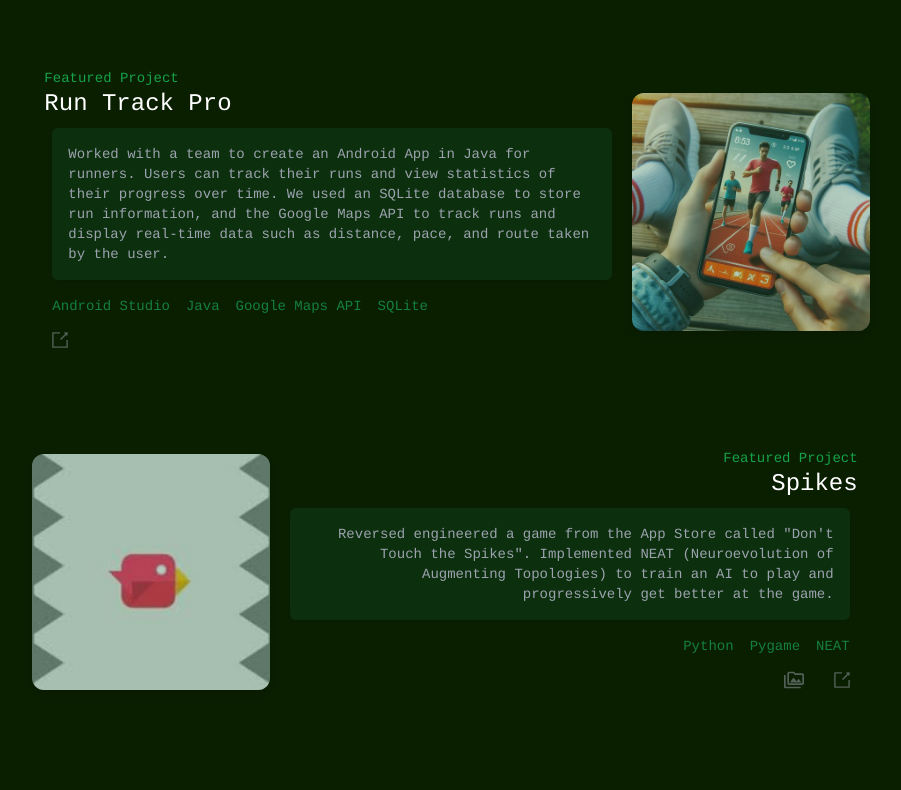
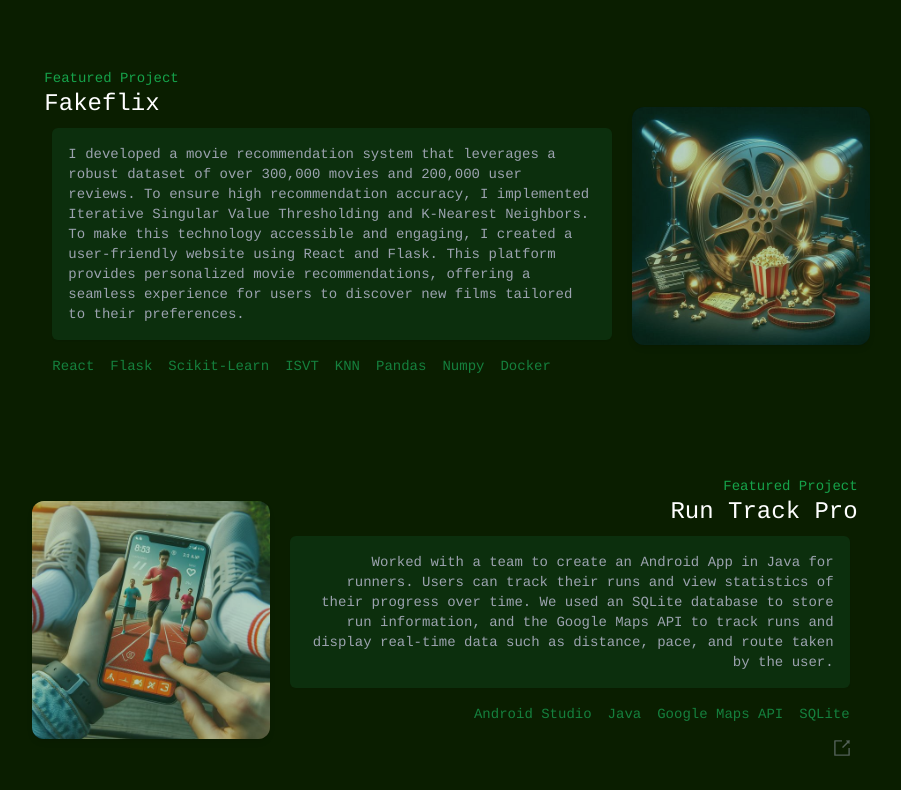
Before and after one commit to JaimeZepeda08/portfolio-website, a Next.js app: page /projects in a window 1280 px wide. Shown: the part 1060-1850 px from the top of the page, without its empty margins (189-1090 px from the left). Built offline with nearby package versions, Linux system fonts and the light colour scheme.

Commit message:
added movie project

```diff
--- a/src/app/projects/page.tsx
+++ b/src/app/projects/page.tsx
@@ -160,6 +160,24 @@ export default function Home() {
       filters: ["SD", "WD", "java", "react"],
     },
     {
+      title: "Fakeflix",
+      description:
+        "I developed a movie recommendation system that leverages a robust dataset of over 300,000 movies and 200,000 user reviews. To ensure high recommendation accuracy, I implemented Iterative Singular Value Thresholding and K-Nearest Neighbors. To make this technology accessible and engaging, I created a user-friendly website using React and Flask. This platform provides personalized movie recommendations, offering a seamless experience for users to discover new films tailored to their preferences.",
+      skills: [
+        "React",
+        "Flask",
+        "Scikit-Learn",
+        "ISVT",
+        "KNN",
+        "Pandas",
+        "Numpy",
+        "Docker",
+      ],
+      url: "",
+      image: "fakeflix.jpeg",
+      filters: ["SD", "WD", "ML", "python", "react"],
+    },
+    {
       title: "Run Track Pro",
       description:
         "Worked with a team to create an Android App in Java for runners. Users can track their runs and view statistics of their progress over time. We used an SQLite database to store run information, and the Google Maps API to track runs and display real-time data such as distance, pace, and route taken by the user.",
@@ -301,11 +319,13 @@ export default function Home() {
 
         <div className="mt-5">
           {WorkExperience.map((work, index) => (
-            <Reveal width="w-full" horizontal={true} delay={0.2 + 0.1 * index}>
-              <div
-                key={index}
-                className="flex flex-col items-center justify-center"
-              >
+            <Reveal
+              key={index}
+              width="w-full"
+              horizontal={true}
+              delay={0.2 + 0.1 * index}
+            >
+              <div className="flex flex-col items-center justify-center">
                 <WorkItem
                   company={work.company}
                   title={work.title}
@@ -422,11 +442,8 @@ export default function Home() {
         <div>
           {FeaturedProjects.map((project, index) =>
             checkFilters(project) ? (
-              <Reveal width="w-full" delay={0.2}>
-                <div
-                  key={index}
-                  className="flex flex-col items-center justify-center my-5"
-                >
+              <Reveal key={index} width="w-full" delay={0.2}>
+                <div className="flex flex-col items-center justify-center my-5">
                   <LargeProjectItem
                     title={project.title}
                     description={project.description}
```
Also changed, not shown: public/fakeflix.jpeg (added).
